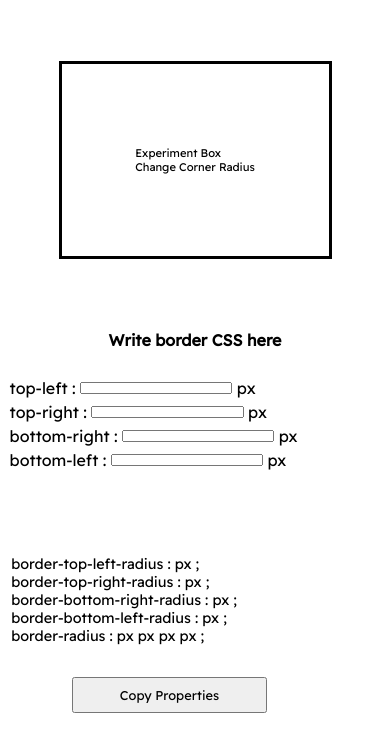
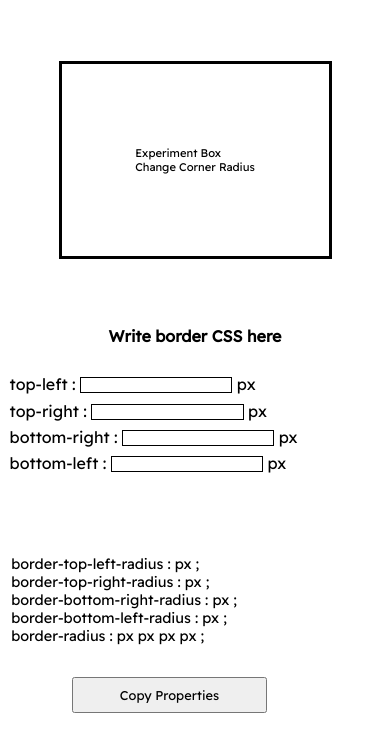
Before and after one commit to paro-418/Border-Radius-Previewer, a plain HTML site: page index.html in a window 390 px wide. Drawn offline with Linux system fonts and the light colour scheme.

Commit message:
amended input

```diff
--- a/border-radius-previewer.css
+++ b/border-radius-previewer.css
@@ -105,14 +105,16 @@
     }
     #css input{
       width: 40%;
-      height: 50%;
+      height: 80%;
       font-weight: normal;
+      font-size: 80%;
+      border: 1px solid black;
     }
     .css-h3{
       margin: -3rem 0px 20px 0px;
     }
     .cone{
-      margin: 0px 0px 0px 0.6rem;
+      margin: 0.2rem 0px 0.2rem 0.6rem;
     }
     #property{
       height:fit-content;
```
